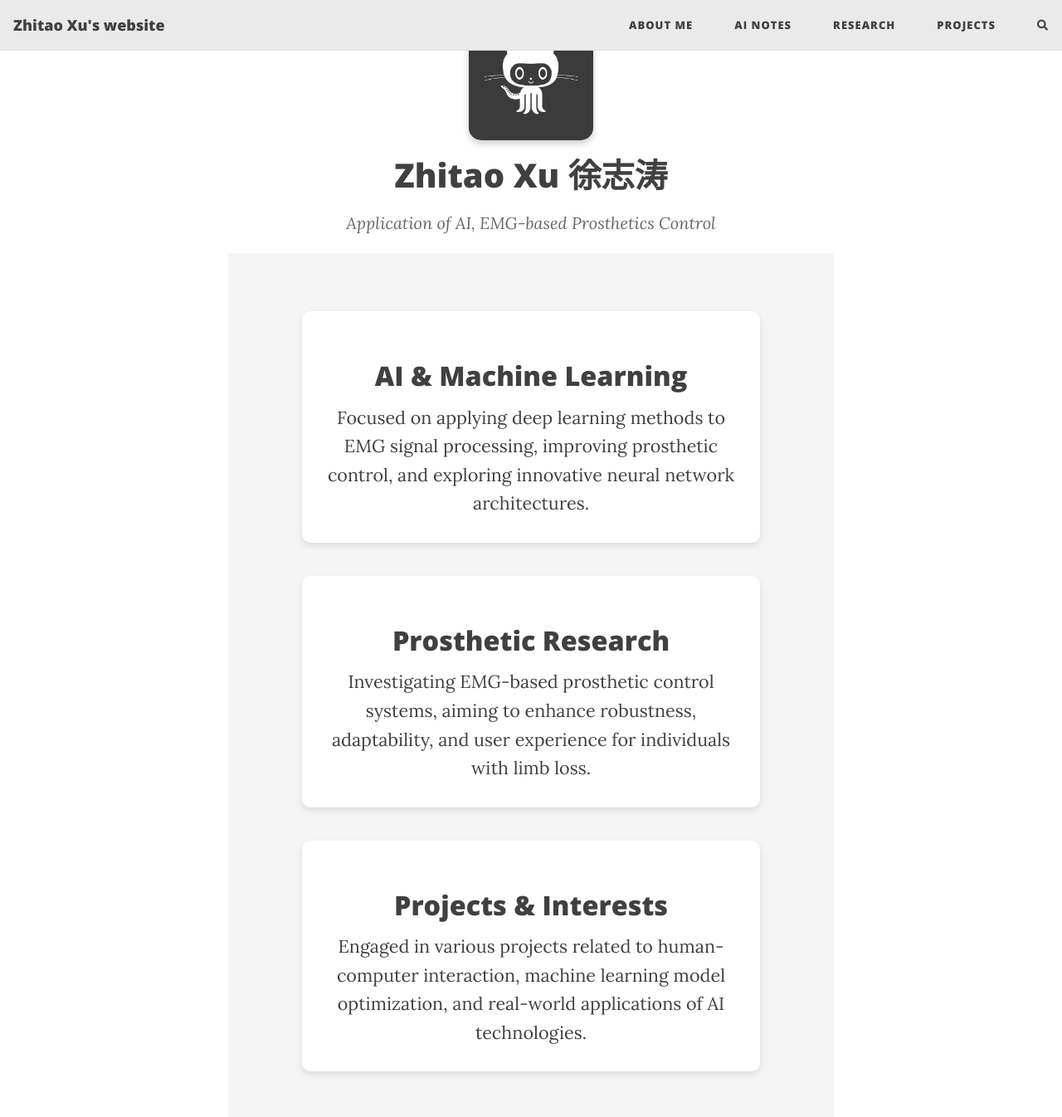
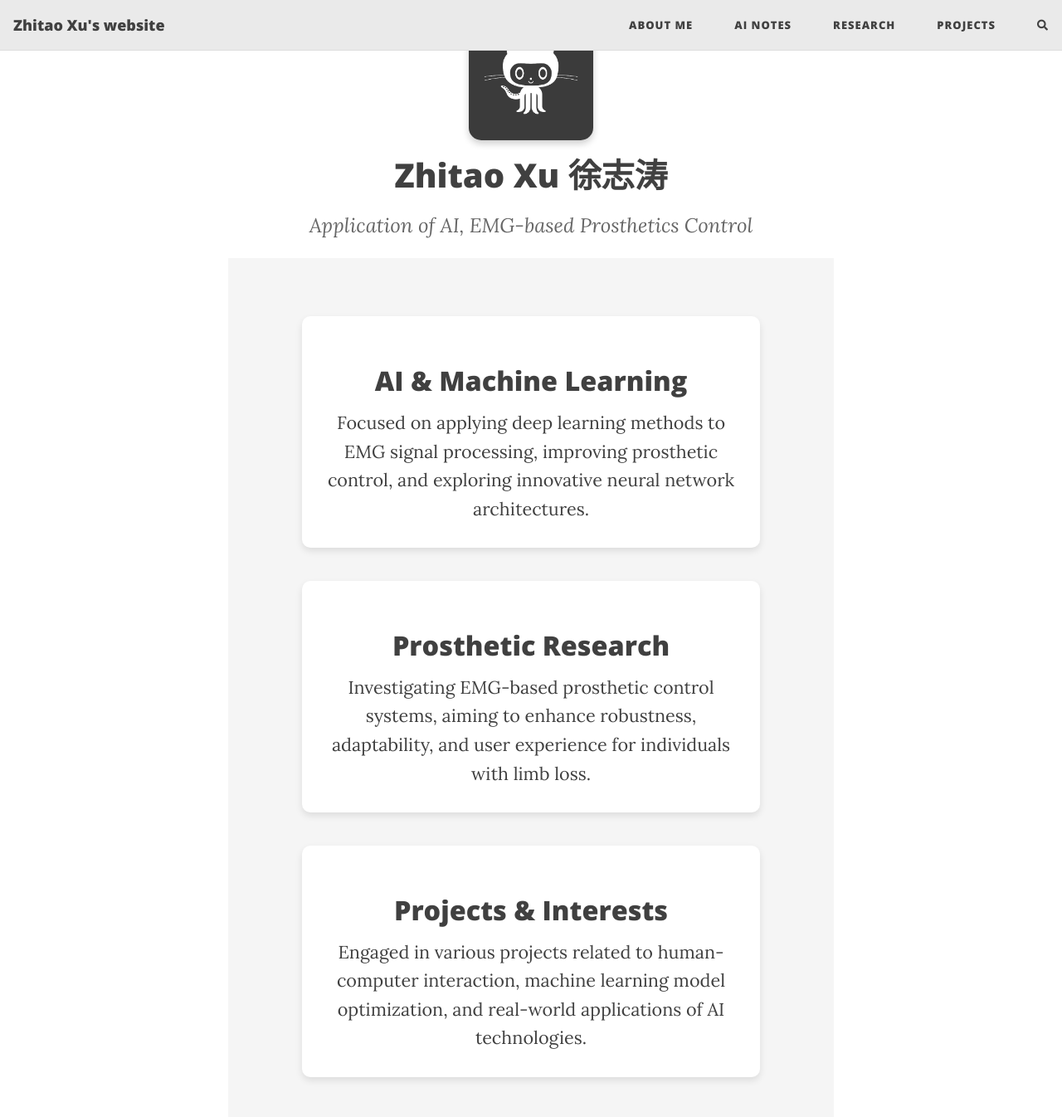
Before and after one commit to HerrXu01/herrxu01.github.io, a Jekyll site: the page built from index.html, in a window 1280 px wide and 1400 px high, scrolled down 241 px. Shown: the top 1346 px of the window at 83% size. Built offline with Jekyll 4.4.1, drawn with Linux system fonts in a browser that asks for light colours; the list of posts is cut into pages by our own code; comment, search, counter and statistics services are not loaded.

Commit message:
adjust the subtitle

```diff
--- a/_layouts/home.html
+++ b/_layouts/home.html
@@ -8,7 +8,7 @@ layout: page
       <img src="/assets/img/avatar-icon.png" alt="Profile Photo">
     </div>
     <h1>Zhitao Xu 徐志涛</h1>
-    <p class="subtitle">Application of AI, EMG-based Prosthetics Control</p> <!-- 为副标题添加类名 -->
+    <p class="page-subtitle">Application of AI, EMG-based Prosthetics Control</p>
   </div>
 </div>
 
--- a/assets/css/beautifuljekyll.css
+++ b/assets/css/beautifuljekyll.css
@@ -1291,10 +1291,10 @@ footer .social-network-links a::before {
 }
 
 /* Subtitle Styling */
-.intro-header p.subtitle {
-  font-size: 1.25rem; /* 调整字体大小 */
+.page-subtitle {
+  font-size: 1.5rem; /* 调整字体大小 */
   text-align: center; /* 使文字居中 */
-  margin-top: 10px; /* 调整副标题和主标题之间的距离 */
-  color: #666; /* 设置字体颜色，可以根据需要修改 */
-  font-style: italic; /* 可选：让副标题为斜体 */
+  margin-top: 15px; /* 调整副标题和主标题之间的距离 */
+  color: #666; /* 设置字体颜色 */
+  font-style: italic; /* 可选：设置为斜体 */
 }
```
